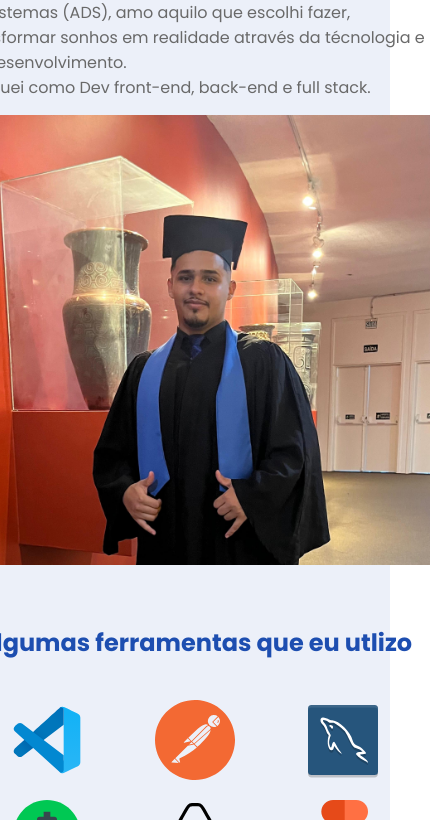
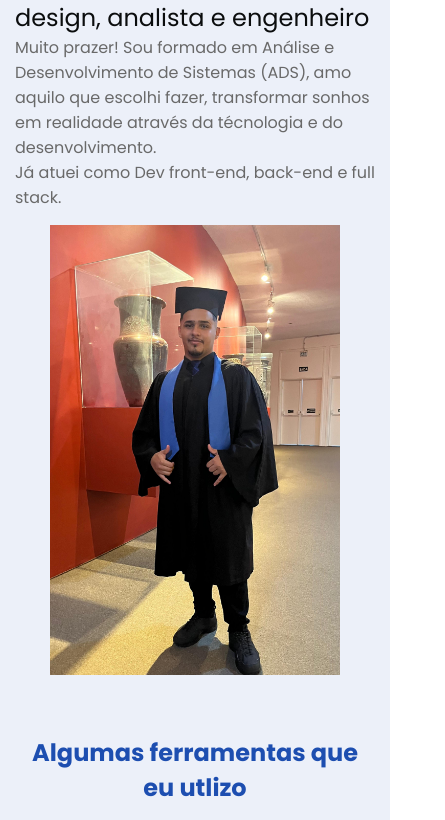
Before and after one commit to MayconVMendes/portfolio, a React (Vite) app: page / in a window 390 px wide. Shown: the part 844-1664 px from the top of the page, 445 px wide, since content can reach past the window. Built offline with nearby package versions, Linux system fonts and the light colour scheme.

Commit message:
feat: responsive img iAm

```diff
--- a/src/sass/pages/_home.scss
+++ b/src/sass/pages/_home.scss
@@ -294,6 +294,14 @@
         width: 100%;
       }
 
+      .boxImg {
+        justify-content: center;
+
+        img {
+          width: 290px;
+        }
+      }
+
       .boxInfo {
         .who,
         .text {
```
